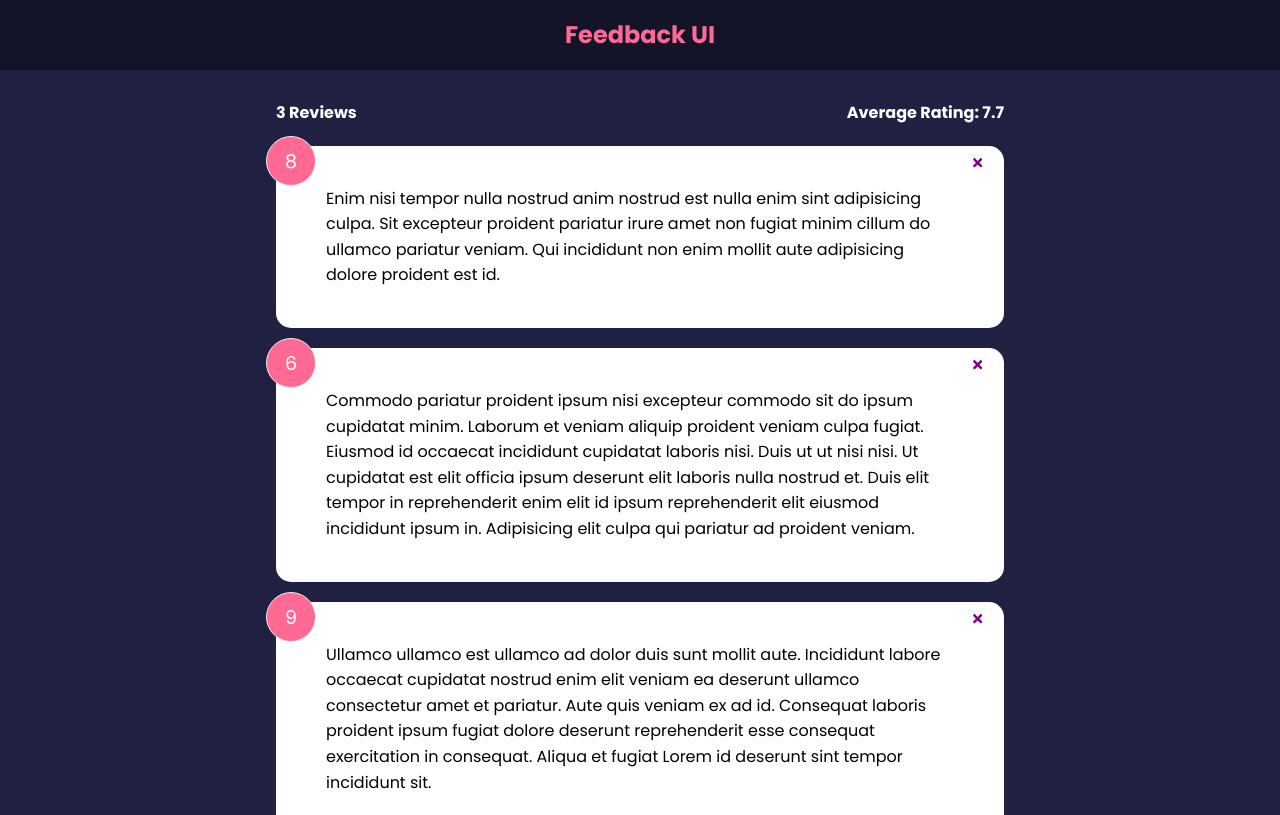
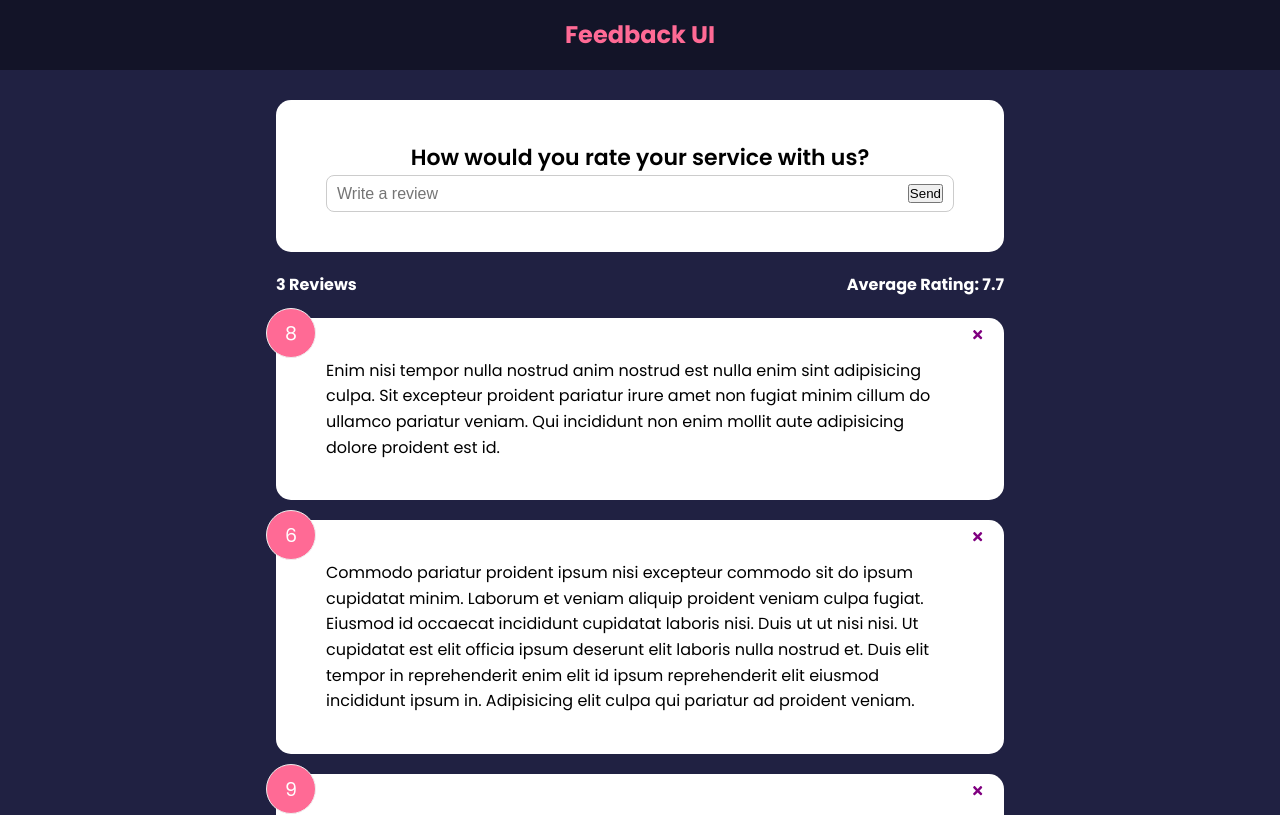
Before and after one commit to timrusin/feedback-app, a React (Create React App) app: page / in a window 1280 px wide. Shown: the top 815 px of the page. Built offline with nearby package versions, Linux system fonts and the light colour scheme.

Commit message:
set up input form with handleChange and state in FeedbackForm component

```diff
--- a/src/App.js
+++ b/src/App.js
@@ -3,6 +3,7 @@
 import FeedbackList from "./components/FeedbackList";
 import FeedbackData from "./data/FeedbackData";
 import FeedbackStats from "./components/FeedbackStats";
+import FeedbackForm from "./components/FeedbackForm";
 
 function App() {
  const [feedback, setFeedback]=useState (FeedbackData)
@@ -16,6 +17,7 @@
     <>
       <Header />
       <div className="container">
+        <FeedbackForm />
         <FeedbackStats feedback={feedback}/>
         <FeedbackList feedback={feedback} handleDelete={deleteFeedback}/>
       </div>
--- /dev/null
+++ b/src/components/FeedbackForm.js
@@ -0,0 +1,31 @@
+import { useState } from 'react'
+import Card from './shared/Card'
+
+const FeedbackForm = () => {
+    const [text,setText] = useState('')
+
+    const handleTextChange = (e) => {
+        console.log(e.target.value)
+        setText(e.target.value)
+    }
+
+  return (
+    <Card>
+      <form>
+        <h2>How would you rate your service with us?</h2>
+
+        <div className="input-group">
+          <input
+            onChange={handleTextChange}
+            type="text"
+            placeholder="Write a review"
+            value={text}
+          />
+          <button type="submit">Send</button>
+        </div>
+      </form>
+    </Card>
+  );
+}
+
+export default FeedbackForm
```
